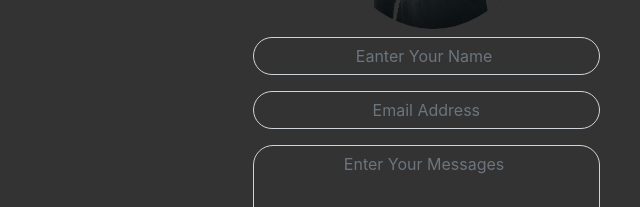
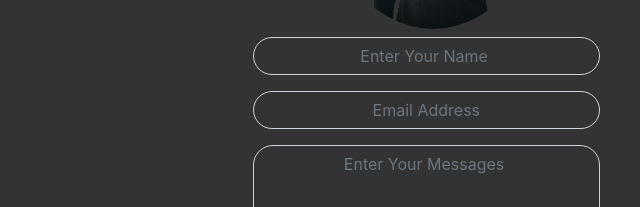
Before and after one commit to naveen-kumawat/portfolio, a plain HTML site: page contact.html in a window 1280 px wide. Shown: the part 287-494 px from the top of the page, 260-900 px from the left. Drawn offline with nearby package versions, Linux system fonts and the light colour scheme.

Commit message:
Update contact.html

```diff
--- a/contact.html
+++ b/contact.html
@@ -73,7 +73,7 @@
                     <h1 class="welcome1">Contact to Me</h1>
                     <form class="contact3" action="https://formspree.io/f/mwkwvgpo" method="POST" id="my-form">
                         <div class="form-group">
-                            <input type="text" id="name" name="name" class="form-control" placeholder="Eanter Your Name ">
+                            <input type="text" id="name" name="name" class="form-control" placeholder="Enter Your Name ">
                         </div>
                         <div class="form-group">
 
```
